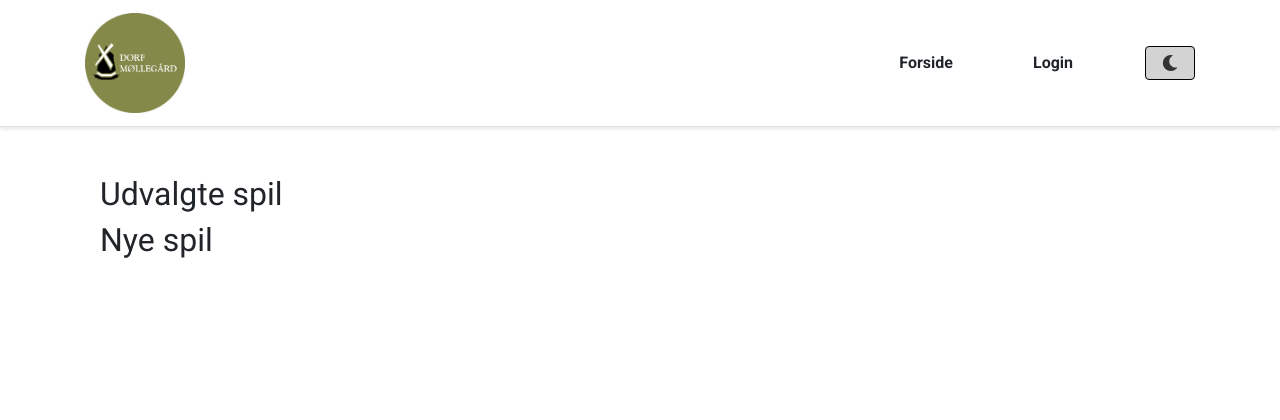
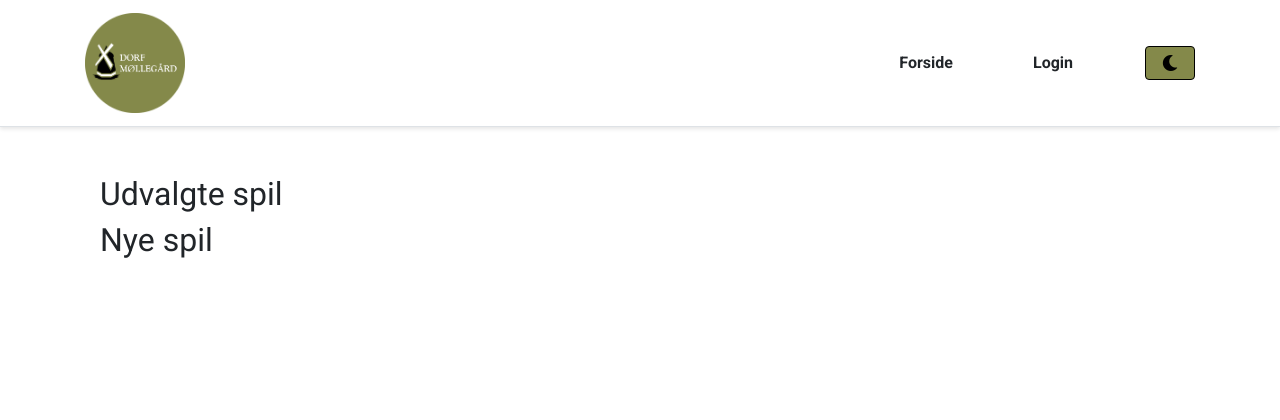
Before and after one commit to leaskeg/MossPlatform, an ASP.NET Core app: page / in a window 1280 px wide. Shown: the top 420 px of the page. Run offline with ASP.NET Core 8, Linux system fonts and the light colour scheme; some libraries are stand-ins or nearby versions.

Commit message:
color change

```diff
--- a/wwwroot/css/site.css
+++ b/wwwroot/css/site.css
@@ -344,8 +344,8 @@ body.light-mode, .light-mode .navbar, .light-mode .footer, .light-mode .navbar-b
 }
 
 .light-mode #theme-toggle {
-    color: #333;
-    background-color: lightgrey;
+    color: black    ;
+    background-color: #84894A;
     border: 1px solid black;
 }
 
```
